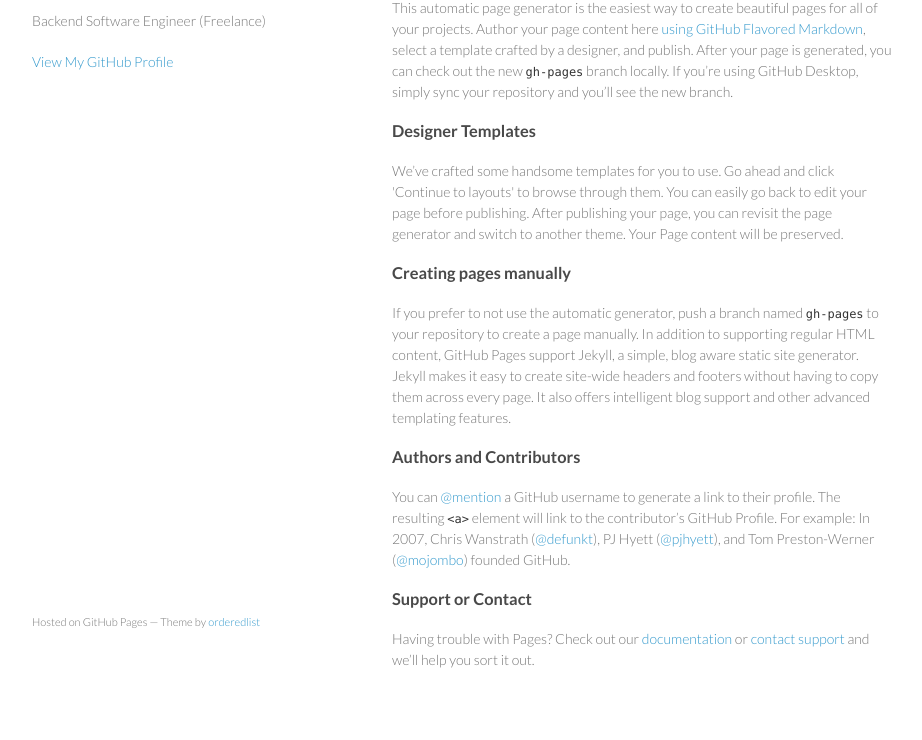
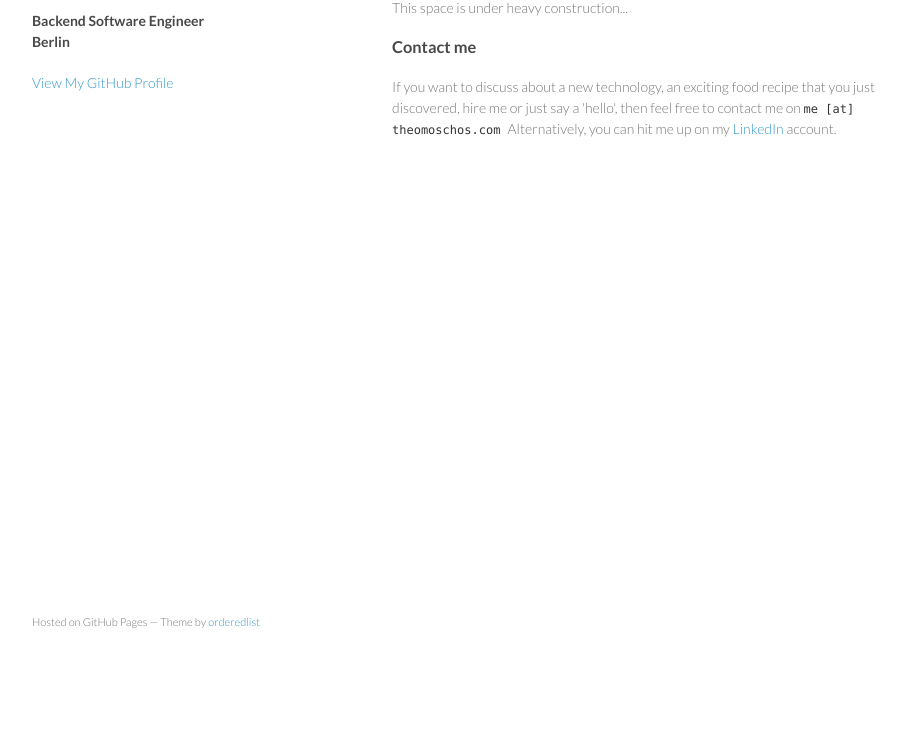
Before and after one commit to thitami/thitami.github.io, a plain HTML site: page index.html in a window 1280 px wide. Shown: the part 99-839 px from the top of the page, without its empty margins (178-1100 px from the left). After the commit the page ends 800 px from the top, so only its background shows below. Drawn offline with Linux system fonts and the light colour scheme.

Commit message:
Under construction message

```diff
--- a/index.html
+++ b/index.html
@@ -16,37 +16,22 @@
     <div class="wrapper">
       <header>
         <h1>Theo Moschos</h1>
-        <p>Backend Software Engineer (Freelance)</p>
-
-
+        <h4>Backend Software Engineer
+        <p class="view"> Berlin </h4>
         <p class="view"><a href="https://github.com/thitami">View My GitHub Profile</a></p>
-
       </header>
       <section>
         <h3>
-<a id="welcome-to-github-pages" class="anchor" href="#welcome-to-github-pages" aria-hidden="true"><span class="octicon octicon-link"></span></a>Welcome to GitHub Pages.</h3>
+<a id="welcome-to-github-pages" class="anchor" href="#welcome-to-github-pages" aria-hidden="true"><span class="octicon octicon-link"></span></a>Welcome to my personal space!</h3>
 
-<p>This automatic page generator is the easiest way to create beautiful pages for all of your projects. Author your page content here <a href="https://guides.github.com/features/mastering-markdown/">using GitHub Flavored Markdown</a>, select a template crafted by a designer, and publish. After your page is generated, you can check out the new <code>gh-pages</code> branch locally. If you’re using GitHub Desktop, simply sync your repository and you’ll see the new branch.</p>
+<p> This space is under heavy construction...  </p>
 
 <h3>
-<a id="designer-templates" class="anchor" href="#designer-templates" aria-hidden="true"><span class="octicon octicon-link"></span></a>Designer Templates</h3>
 
-<p>We’ve crafted some handsome templates for you to use. Go ahead and click 'Continue to layouts' to browse through them. You can easily go back to edit your page before publishing. After publishing your page, you can revisit the page generator and switch to another theme. Your Page content will be preserved.</p>
+<a id="support-or-contact" class="anchor" href="#support-or-contact" aria-hidden="true"><span class="octicon octicon-link"></span></a>Contact me</h3>
 
-<h3>
-<a id="creating-pages-manually" class="anchor" href="#creating-pages-manually" aria-hidden="true"><span class="octicon octicon-link"></span></a>Creating pages manually</h3>
-
-<p>If you prefer to not use the automatic generator, push a branch named <code>gh-pages</code> to your repository to create a page manually. In addition to supporting regular HTML content, GitHub Pages support Jekyll, a simple, blog aware static site generator. Jekyll makes it easy to create site-wide headers and footers without having to copy them across every page. It also offers intelligent blog support and other advanced templating features.</p>
-
-<h3>
-<a id="authors-and-contributors" class="anchor" href="#authors-and-contributors" aria-hidden="true"><span class="octicon octicon-link"></span></a>Authors and Contributors</h3>
-
-<p>You can <a href="https://github.com/blog/821" class="user-mention">@mention</a> a GitHub username to generate a link to their profile. The resulting <code>&lt;a&gt;</code> element will link to the contributor’s GitHub Profile. For example: In 2007, Chris Wanstrath (<a href="https://github.com/defunkt" class="user-mention">@defunkt</a>), PJ Hyett (<a href="https://github.com/pjhyett" class="user-mention">@pjhyett</a>), and Tom Preston-Werner (<a href="https://github.com/mojombo" class="user-mention">@mojombo</a>) founded GitHub.</p>
-
-<h3>
-<a id="support-or-contact" class="anchor" href="#support-or-contact" aria-hidden="true"><span class="octicon octicon-link"></span></a>Support or Contact</h3>
-
-<p>Having trouble with Pages? Check out our <a href="https://help.github.com/pages">documentation</a> or <a href="https://github.com/contact">contact support</a> and we’ll help you sort it out.</p>
+<p>If you want to discuss about a new technology, an exciting food recipe that you just discovered, hire me or just say a 'hello', then feel free to contact me on <code> me [at] theomoschos.com </code>
+    Alternatively, you can hit me up on my <a href="https://de.linkedin.com/in/theomoschos">LinkedIn</a> account.
       </section>
       <footer>
         <p><small>Hosted on GitHub Pages &mdash; Theme by <a href="https://github.com/orderedlist">orderedlist</a></small></p>
```
